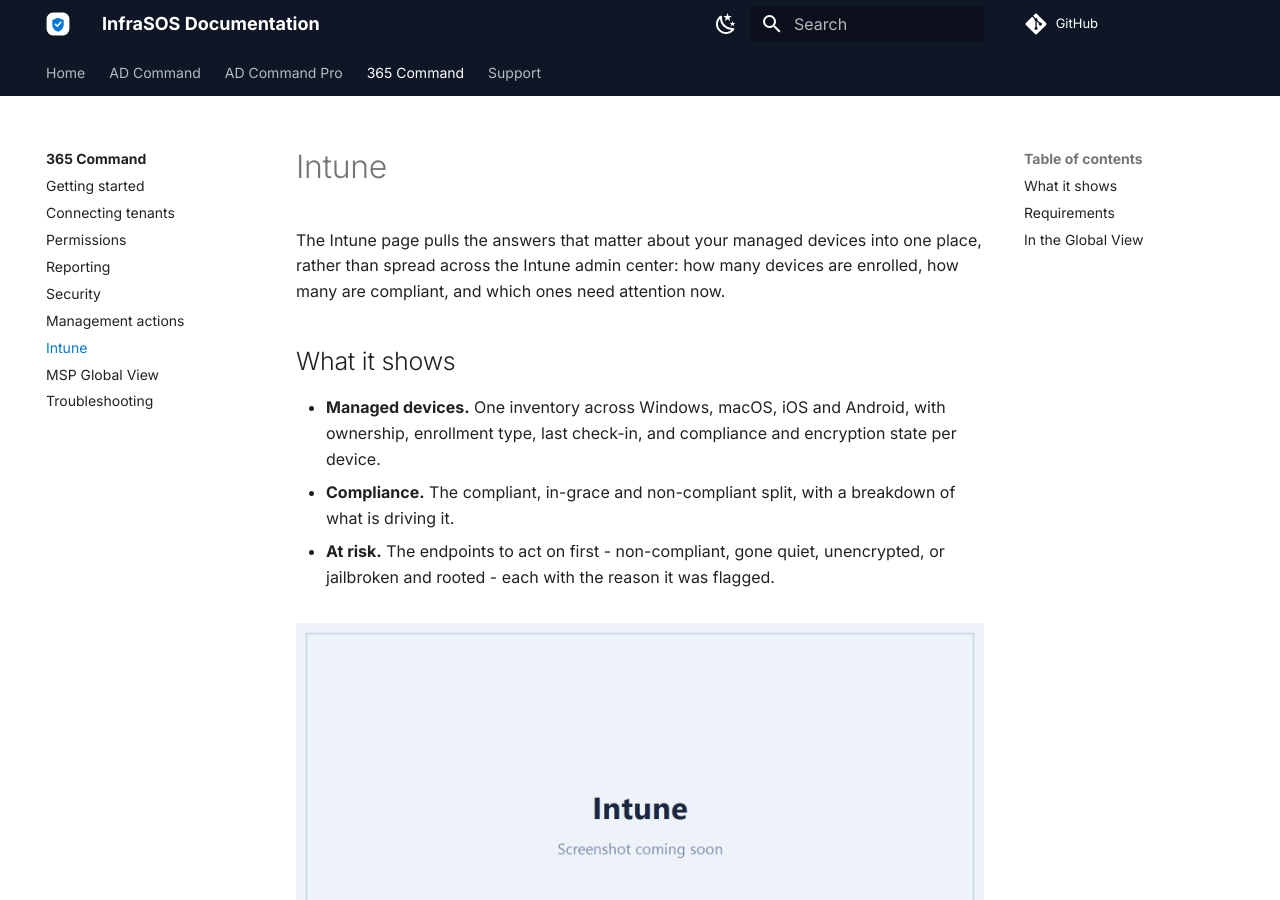
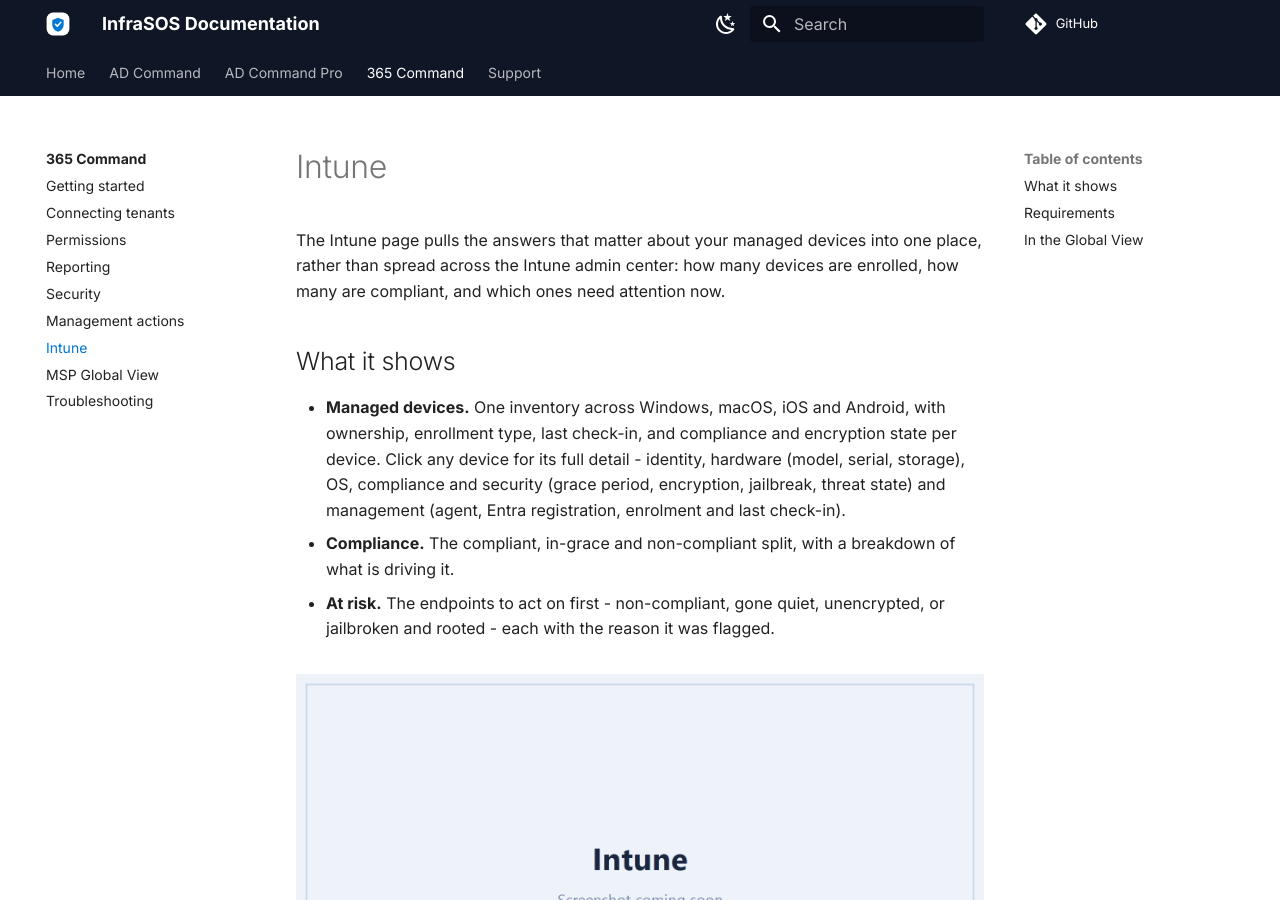
Before and after one commit to InfraSOS/infrasos-docs, an MkDocs documentation site: the page built from docs/365-command/intune.md, in a window 1280 px wide and 900 px high. Built offline with MkDocs 1.6.1 and Material for MkDocs 9.7.7, drawn with Linux system fonts in a browser that asks for light colours; comment, search, counter and statistics services are not loaded; the version menu is left out.

Commit message:
365 Command docs: note clickable device detail on the Intune page
Co-Authored-By: Claude Opus 4.8 <noreply@anthropic.com>

```diff
--- a/docs/365-command/intune.md
+++ b/docs/365-command/intune.md
@@ -7,7 +7,10 @@ which ones need attention now.
 ## What it shows
 
 - **Managed devices.** One inventory across Windows, macOS, iOS and Android, with ownership,
-  enrollment type, last check-in, and compliance and encryption state per device.
+  enrollment type, last check-in, and compliance and encryption state per device. Click any device
+  for its full detail - identity, hardware (model, serial, storage), OS, compliance and security
+  (grace period, encryption, jailbreak, threat state) and management (agent, Entra registration,
+  enrolment and last check-in).
 - **Compliance.** The compliant, in-grace and non-compliant split, with a breakdown of what is
   driving it.
 - **At risk.** The endpoints to act on first - non-compliant, gone quiet, unencrypted, or jailbroken
```
